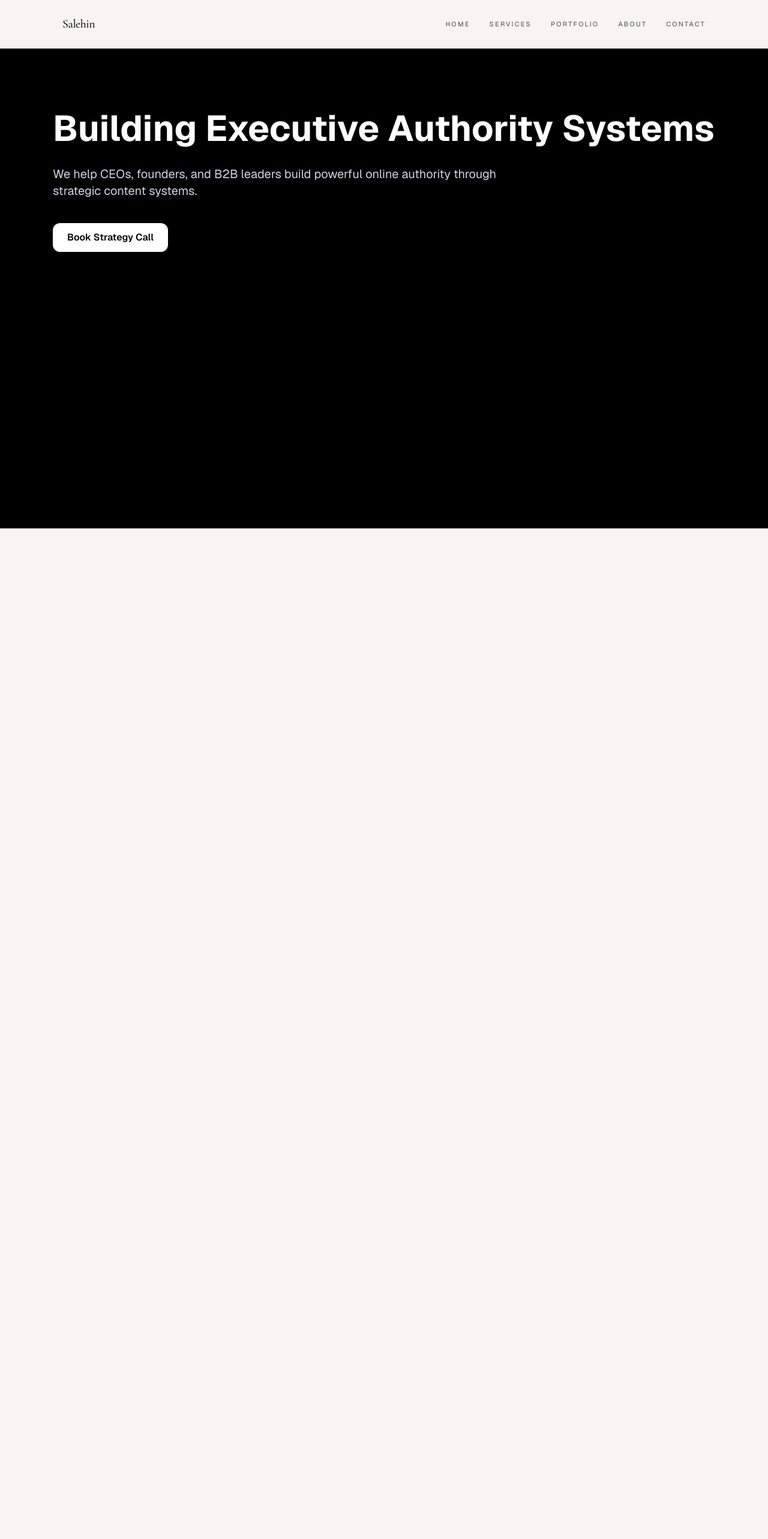
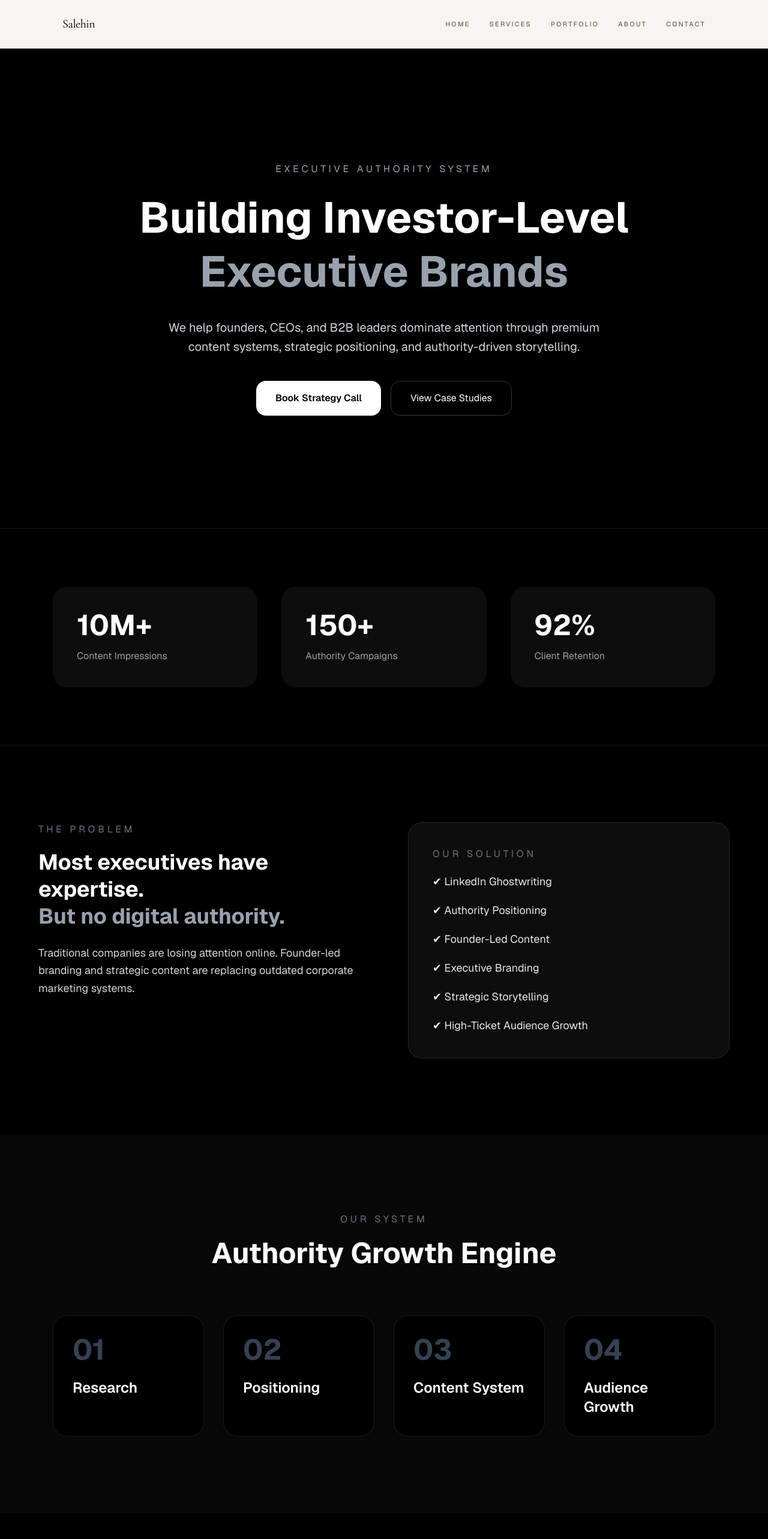
Before and after one commit to SalehinMaster/salehin-executive-studio, a Next.js app: page /pitch in a window 1280 px wide. Shown: the top 2566 px of the page at 60% size. Before the commit the page ends 881 px from the top, so only its background shows below. Built offline with nearby package versions, Linux system fonts and the light colour scheme.

Commit message:
Added animated investor pitch page

```diff
--- a/app/pitch/page.tsx
+++ b/app/pitch/page.tsx
@@ -1,22 +1,209 @@
+"use client";
+
+import { motion } from "framer-motion";
+
+const fadeUp = {
+  hidden: { opacity: 0, y: 60 },
+  show: { opacity: 1, y: 0 },
+};
+
 export default function PitchPage() {
   return (
-    <main className="min-h-screen bg-black text-white">
+    <main className="bg-black text-white overflow-hidden">
 
-      <section className="max-w-6xl mx-auto px-6 py-24">
+      {/* HERO SECTION */}
+      <section className="min-h-screen flex items-center justify-center px-6">
+        <div className="max-w-6xl mx-auto text-center">
 
-        <h1 className="text-6xl font-bold leading-tight">
-          Building Executive Authority Systems
-        </h1>
+          <motion.div
+            initial="hidden"
+            animate="show"
+            variants={fadeUp}
+            transition={{ duration: 1 }}
+          >
+            <p className="uppercase tracking-[0.3em] text-gray-400 mb-6">
+              Executive Authority System
+            </p>
 
-        <p className="mt-6 text-xl text-gray-300 max-w-3xl">
-          We help CEOs, founders, and B2B leaders build powerful
-          online authority through strategic content systems.
-        </p>
+            <h1 className="text-5xl md:text-7xl font-bold leading-tight">
+              Building Investor-Level
+              <span className="block text-gray-400">
+                Executive Brands
+              </span>
+            </h1>
 
-        <button className="mt-10 bg-white text-black px-6 py-3 rounded-xl font-semibold">
-          Book Strategy Call
-        </button>
+            <p className="mt-8 text-lg md:text-xl text-gray-300 max-w-3xl mx-auto leading-relaxed">
+              We help founders, CEOs, and B2B leaders dominate attention
+              through premium content systems, strategic positioning,
+              and authority-driven storytelling.
+            </p>
 
+            <div className="mt-10 flex justify-center gap-4 flex-wrap">
+              <button className="bg-white text-black px-8 py-4 rounded-2xl font-semibold hover:scale-105 transition">
+                Book Strategy Call
+              </button>
+
+              <button className="border border-white/20 px-8 py-4 rounded-2xl hover:bg-white/10 transition">
+                View Case Studies
+              </button>
+            </div>
+          </motion.div>
+
+        </div>
+      </section>
+
+      {/* STATS SECTION */}
+      <section className="py-24 border-t border-white/10 border-b border-white/10">
+        <div className="max-w-6xl mx-auto px-6 grid grid-cols-1 md:grid-cols-3 gap-10">
+
+          {[
+            ["10M+", "Content Impressions"],
+            ["150+", "Authority Campaigns"],
+            ["92%", "Client Retention"],
+          ].map(([number, label], index) => (
+            <motion.div
+              key={index}
+              initial={{ opacity: 0, y: 40 }}
+              whileInView={{ opacity: 1, y: 0 }}
+              transition={{ duration: 0.8, delay: index * 0.2 }}
+              viewport={{ once: true }}
+              className="bg-white/5 rounded-3xl p-10 backdrop-blur-lg"
+            >
+              <h2 className="text-5xl font-bold">{number}</h2>
+              <p className="mt-4 text-gray-400">{label}</p>
+            </motion.div>
+          ))}
+
+        </div>
+      </section>
+
+      {/* PROBLEM + SOLUTION */}
+      <section className="py-32 px-6">
+        <div className="max-w-6xl mx-auto grid md:grid-cols-2 gap-20">
+
+          <motion.div
+            initial={{ opacity: 0, x: -60 }}
+            whileInView={{ opacity: 1, x: 0 }}
+            transition={{ duration: 1 }}
+            viewport={{ once: true }}
+          >
+            <p className="text-gray-500 uppercase tracking-[0.3em] mb-5">
+              The Problem
+            </p>
+
+            <h2 className="text-4xl font-bold leading-tight">
+              Most executives have expertise.
+              <span className="block text-gray-400">
+                But no digital authority.
+              </span>
+            </h2>
+
+            <p className="mt-6 text-gray-300 leading-relaxed text-lg">
+              Traditional companies are losing attention online.
+              Founder-led branding and strategic content are replacing
+              outdated corporate marketing systems.
+            </p>
+          </motion.div>
+
+          <motion.div
+            initial={{ opacity: 0, x: 60 }}
+            whileInView={{ opacity: 1, x: 0 }}
+            transition={{ duration: 1 }}
+            viewport={{ once: true }}
+            className="bg-white/5 rounded-3xl p-10 border border-white/10"
+          >
+            <p className="text-gray-500 uppercase tracking-[0.3em] mb-5">
+              Our Solution
+            </p>
+
+            <div className="space-y-5 text-lg text-gray-200">
+              <div>✔ LinkedIn Ghostwriting</div>
+              <div>✔ Authority Positioning</div>
+              <div>✔ Founder-Led Content</div>
+              <div>✔ Executive Branding</div>
+              <div>✔ Strategic Storytelling</div>
+              <div>✔ High-Ticket Audience Growth</div>
+            </div>
+          </motion.div>
+
+        </div>
+      </section>
+
+      {/* PROCESS SECTION */}
+      <section className="py-32 bg-white/[0.03]">
+        <div className="max-w-6xl mx-auto px-6">
+
+          <motion.div
+            initial={{ opacity: 0, y: 40 }}
+            whileInView={{ opacity: 1, y: 0 }}
+            transition={{ duration: 1 }}
+            viewport={{ once: true }}
+            className="text-center"
+          >
+            <p className="uppercase tracking-[0.3em] text-gray-500 mb-5">
+              Our System
+            </p>
+
+            <h2 className="text-5xl font-bold">
+              Authority Growth Engine
+            </h2>
+          </motion.div>
+
+          <div className="mt-20 grid md:grid-cols-4 gap-8">
+
+            {[
+              "Research",
+              "Positioning",
+              "Content System",
+              "Audience Growth",
+            ].map((item, index) => (
+              <motion.div
+                key={index}
+                initial={{ opacity: 0, y: 60 }}
+                whileInView={{ opacity: 1, y: 0 }}
+                transition={{ duration: 0.8, delay: index * 0.2 }}
+                viewport={{ once: true }}
+                className="bg-black border border-white/10 rounded-3xl p-8"
+              >
+                <div className="text-5xl font-bold text-gray-700">
+                  0{index + 1}
+                </div>
+
+                <h3 className="mt-6 text-2xl font-semibold">
+                  {item}
+                </h3>
+              </motion.div>
+            ))}
+
+          </div>
+        </div>
+      </section>
+
+      {/* CTA */}
+      <section className="py-32 px-6">
+        <motion.div
+          initial={{ opacity: 0, scale: 0.9 }}
+          whileInView={{ opacity: 1, scale: 1 }}
+          transition={{ duration: 1 }}
+          viewport={{ once: true }}
+          className="max-w-5xl mx-auto text-center bg-gradient-to-b from-white/10 to-white/[0.03] border border-white/10 rounded-[40px] p-16"
+        >
+          <h2 className="text-5xl font-bold leading-tight">
+            Ready to Build
+            <span className="block text-gray-400">
+              Executive Authority?
+            </span>
+          </h2>
+
+          <p className="mt-6 text-gray-300 text-lg max-w-2xl mx-auto">
+            Build a premium founder-led brand system designed for
+            attention, credibility, and long-term authority.
+          </p>
+
+          <button className="mt-10 bg-white text-black px-8 py-4 rounded-2xl font-semibold hover:scale-105 transition">
+            Schedule Strategic Call
+          </button>
+        </motion.div>
       </section>
 
     </main>
```
